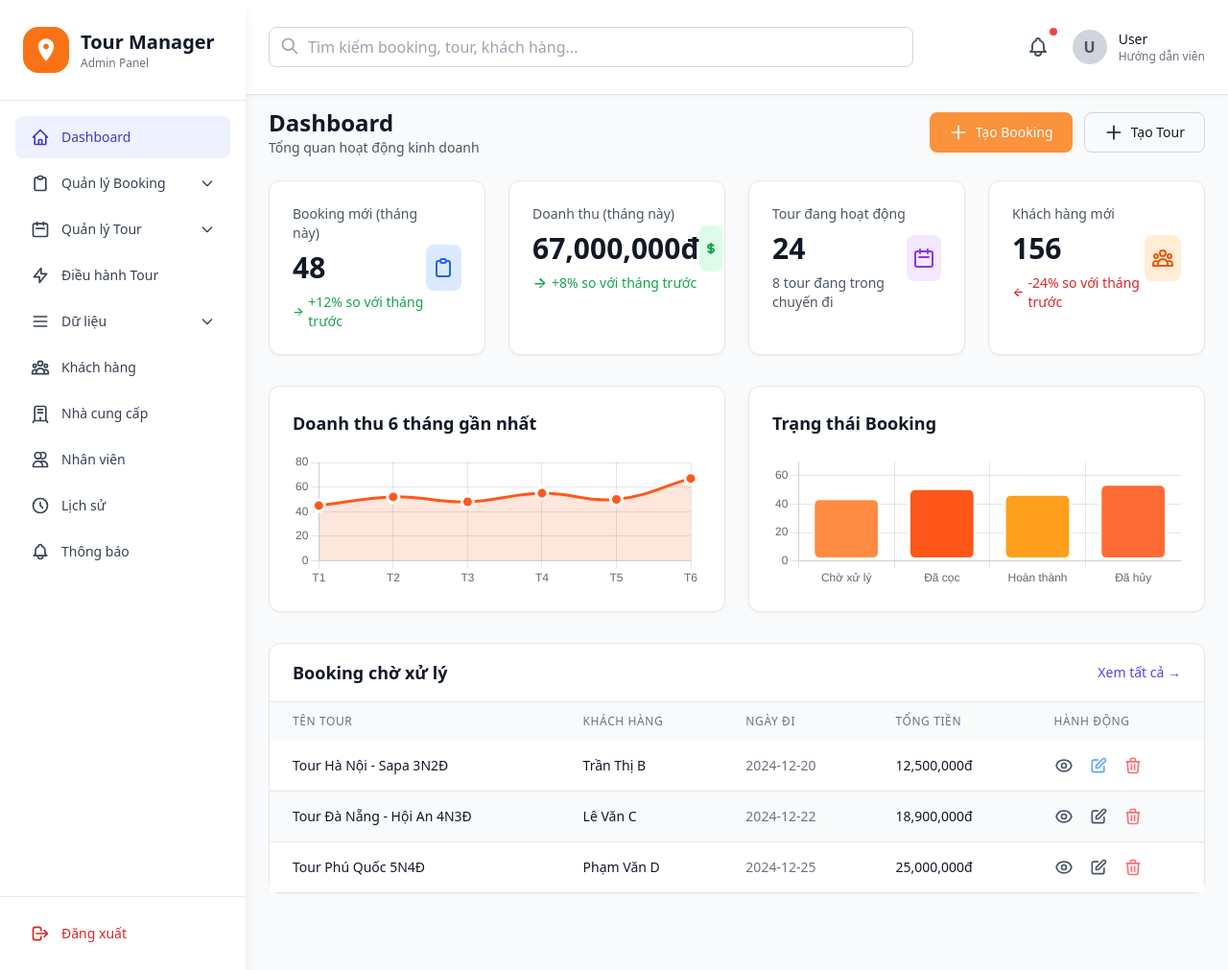
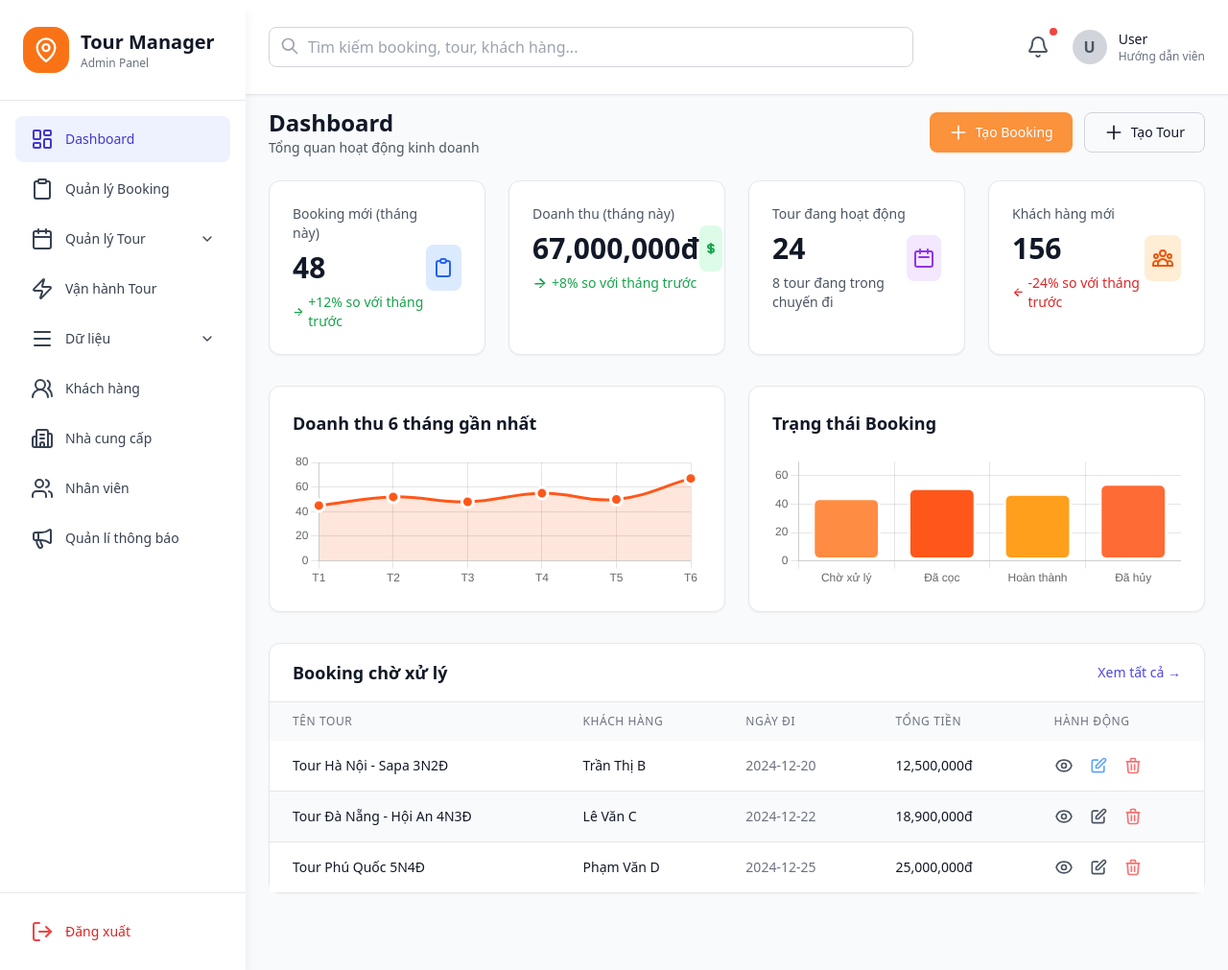
Before and after one commit to cuong2103/Website-quan-li-tour, a PHP site: page / in a window 1280 px wide. Shown: the whole page at 96% size. Run offline with PHP 8.4, Linux system fonts and the light colour scheme; the visitor is signed in with stand-in values (Sample User, id 1); some libraries are stand-ins or nearby versions.

Commit message:
thay thế các biểu tượng SVG bằng các biểu tượng Lucide trong các thành phần tiêu đề và thanh bên

```diff
--- a/views/components/header.php
+++ b/views/components/header.php
@@ -41,9 +41,7 @@ $avatar = strtoupper(mb_substr($fullname, 0, 1));
         </div>
         <div class="flex items-center space-x-4">
           <button class="relative p-2 text-gray-600 hover:bg-gray-100 rounded-full">
-            <svg class="w-6 h-6" fill="none" stroke="currentColor" viewBox="0 0 24 24">
-              <path stroke-linecap="round" stroke-linejoin="round" stroke-width="2" d="M15 17h5l-1.405-1.405A2.032 2.032 0 0118 14.158V11a6.002 6.002 0 00-4-5.659V5a2 2 0 10-4 0v.341C7.67 6.165 6 8.388 6 11v3.159c0 .538-.214 1.055-.595 1.436L4 17h5m6 0v1a3 3 0 11-6 0v-1m6 0H9" />
-            </svg>
+          <i  data-lucide="bell"></i>
             <span class="absolute top-0 right-0 block h-2 w-2 rounded-full bg-red-500 ring-2 ring-white"></span>
           </button>
           <div class="flex items-center space-x-3">
--- a/views/components/sidebar.php
+++ b/views/components/sidebar.php
@@ -6,9 +6,7 @@
       <!-- Icon cam tròn có biểu tượng vị trí -->
       <div class="relative w-12 h-12">
         <div class="absolute inset-0 bg-orange-500 rounded-2xl"></div>
-        <svg class="w-7 h-7 text-white absolute top-1/2 left-1/2 -translate-x-1/2 -translate-y-1/2" fill="currentColor" viewBox="0 0 24 24">
-          <path d="M12 2C8.13 2 5 5.13 5 9c0 5.25 7 13 7 13s7-7.75 7-13c0-3.87-3.13-7-7-7zm0 9.5c-1.38 0-2.5-1.12-2.5-2.5s1.12-2.5 2.5-2.5 2.5 1.12 2.5 2.5-1.12 2.5-2.5 2.5z" />
-        </svg>
+        <i class="w-7 h-7 text-white absolute top-1/2 left-1/2 -translate-x-1/2 -translate-y-1/2" data-lucide="map-pin"></i>
       </div>
 
       <!-- Text -->
@@ -23,9 +21,7 @@
   <nav class="flex-1 px-4 py-4 space-y-1 overflow-y-auto">
     <!-- Dashboard -->
     <a href="#" class="flex items-center px-4 py-3 text-sm font-medium rounded-lg bg-indigo-50 text-indigo-700">
-      <svg class="w-5 h-5 mr-3" fill="none" stroke="currentColor" viewBox="0 0 24 24">
-        <path stroke-linecap="round" stroke-linejoin="round" stroke-width="2" d="M3 12l2-2m0 0l7-7 7 7M5 10v10a1 1 0 001 1h3m10-11l2 2m-2-2v10a1 1 0 01-1 1h-3m-6 0a1 1 0 001-1v-4a1 1 0 011-1h2a1 1 0 011 1v4a1 1 0 001 1m-6 0h6" />
-      </svg>
+      <i class="mr-3 w-6 h-6" data-lucide="layout-dashboard"></i>
       Dashboard
     </a>
 
@@ -33,33 +29,20 @@
     <div class="menu-group">
       <button class="menu-toggle w-full flex items-center justify-between px-4 py-3 text-sm font-medium text-gray-700 hover:bg-gray-100 rounded-lg transition">
         <div class="flex items-center">
-          <svg class="w-5 h-5 mr-3" fill="none" stroke="currentColor" viewBox="0 0 24 24">
-            <path stroke-linecap="round" stroke-linejoin="round" stroke-width="2" d="M9 5H7a2 2 0 00-2 2v12a2 2 0 002 2h10a2 2 0 002-2V7a2 2 0 00-2-2h-2M9 5a2 2 0 002 2h2a2 2 0 002-2M9 5a2 2 0 012-2h2a2 2 0 012 2" />
-          </svg>
+          <i class="mr-3 w-6 h-6" data-lucide="clipboard"></i>
           Quản lý Booking
         </div>
-        <svg class="arrow w-4 h-4 transition-transform duration-200" fill="none" stroke="currentColor" viewBox="0 0 24 24">
-          <path stroke-linecap="round" stroke-linejoin="round" stroke-width="2" d="M19 9l-7 7-7-7" />
-        </svg>
       </button>
-      <div class="submenu pl-12 space-y-1 overflow-hidden transition-all duration-300 max-h-0">
-        <a href="#" class="block px-4 py-2 text-sm text-gray-600 hover:bg-gray-100 rounded">Danh sách Booking</a>
-        <a href="#" class="block px-4 py-2 text-sm text-gray-600 hover:bg-gray-100 rounded">Thống kê Booking</a>
-      </div>
     </div>
 
     <!-- Quản lý Tour -->
     <div class="menu-group">
       <button class="menu-toggle w-full flex items-center justify-between px-4 py-3 text-sm font-medium text-gray-700 hover:bg-gray-100 rounded-lg transition">
         <div class="flex items-center">
-          <svg class="w-5 h-5 mr-3" fill="none" stroke="currentColor" viewBox="0 0 24 24">
-            <path stroke-linecap="round" stroke-linejoin="round" stroke-width="2" d="M8 7V3m8 4V3m-9 8h10M5 21h14a2 2 0 002-2V7a2 2 0 00-2-2H5a2 2 0 00-2 2v12a2 2 0 002 2z" />
-          </svg>
+          <i class="mr-3 w-6 h-6" data-lucide="calendar"></i>
           Quản lý Tour
         </div>
-        <svg class="arrow w-4 h-4 transition-transform duration-200" fill="none" stroke="currentColor" viewBox="0 0 24 24">
-          <path stroke-linecap="round" stroke-linejoin="round" stroke-width="2" d="M19 9l-7 7-7-7" />
-        </svg>
+        <i class="w-4 h-4" data-lucide="chevron-down"></i>
       </button>
       <div class="submenu pl-12 space-y-1 overflow-hidden transition-all duration-300 max-h-0">
         <a href="#" class="block px-4 py-2 text-sm text-gray-600 hover:bg-gray-100 rounded">Danh sách Tour</a>
@@ -67,89 +50,62 @@
       </div>
     </div>
 
-    <!-- Điều hành Tour -->
+    <!-- Vận hành Tour -->
     <a href="#" class="flex items-center px-4 py-3 text-sm font-medium text-gray-700 hover:bg-gray-100 rounded-lg transition">
-      <svg class="w-5 h-5 mr-3" fill="none" stroke="currentColor" viewBox="0 0 24 24">
-        <path stroke-linecap="round" stroke-linejoin="round" stroke-width="2" d="M13 10V3L4 14h7v7l9-11h-7z" />
-      </svg>
-      Điều hành Tour
+      <i class="mr-3 w-6 h-6" data-lucide="zap"></i>
+      Vận hành Tour
     </a>
 
     <!-- Dữ liệu -->
     <div class="menu-group">
       <button class="menu-toggle w-full flex items-center justify-between px-4 py-3 text-sm font-medium text-gray-700 hover:bg-gray-100 rounded-lg transition">
         <div class="flex items-center">
-          <svg class="w-5 h-5 mr-3" fill="none" stroke="currentColor" viewBox="0 0 24 24">
-            <path stroke-linecap="round" stroke-linejoin="round" stroke-width="2" d="M4 6h16M4 12h16M4 18h16" />
-          </svg>
+          <i class="mr-3 w-6 h-6" data-lucide="menu"></i>
           Dữ liệu
         </div>
-        <svg class="arrow w-4 h-4 transition-transform duration-200" fill="none" stroke="currentColor" viewBox="0 0 24 24">
-          <path stroke-linecap="round" stroke-linejoin="round" stroke-width="2" d="M19 9l-7 7-7-7" />
-        </svg>
+        <i class="w-4 h-4" data-lucide="chevron-down"></i>
       </button>
       <div class="submenu pl-12 space-y-1 overflow-hidden transition-all duration-300 max-h-0">
         <a href="<?= BASE_URL . '?act=destination' ?>" class="block px-4 py-2 text-sm text-gray-600
 
         hover:bg-gray-100 rounded">Địa điểm</a>
         <a href="#" class="block px-4 py-2 text-sm text-gray-600 hover:bg-gray-100 rounded">Chính sách</a>
+        <a href="<?= BASE_URL ?>?act=categories" class="block px-4 py-2 text-sm text-gray-600 hover:bg-gray-100 rounded">Danh mục</a>
         <a href="<?= BASE_URL ?>?act=service-type" class="block px-4 py-2 text-sm text-gray-600 hover:bg-gray-100 rounded">Loại Dịch vụ</a>
-        <a href="<?= BASE_URL ?>?act=categories" class="block px-4 py-2 text-sm text-gray-600 hover:bg-gray-100 rounded">Danh mục</a>
-        <a href="" class="block px-4 py-2 text-sm text-gray-600 hover:bg-gray-100 rounded">Loại Dịch vụ</a>
         <a href="#" class="block px-4 py-2 text-sm text-gray-600 hover:bg-gray-100 rounded">Dịch vụ</a>
       </div>
     </div>
 
     <!-- Khách hàng -->
     <a href="#" class="flex items-center px-4 py-3 text-sm font-medium text-gray-700 hover:bg-gray-100 rounded-lg transition">
-      <svg class="w-5 h-5 mr-3" fill="none" stroke="currentColor" viewBox="0 0 24 24">
-        <path stroke-linecap="round" stroke-linejoin="round" stroke-width="2" d="M17 20h5v-2a3 3 0 00-5.356-1.857M17 20H7m10 0v-2c0-.656-.126-1.283-.356-1.857M7 20H2v-2a3 3 0 015.356-1.857M7 20v-2c0-.656.126-1.283.356-1.857m0 0a5.002 5.002 0 019.288 0M15 7a3 3 0 11-6 0 3 3 0 016 0zm6 3a2 2 0 11-4 0 2 2 0 014 0zM7 10a2 2 0 11-4 0 2 2 0 014 0z" />
-      </svg>
+      <i class="mr-3 w-6 h-6" data-lucide="users-round"></i>
       Khách hàng
     </a>
 
     <!-- Nhà cung cấp -->
     <a href="<?php echo BASE_URL . '?act=suppliers'; ?>" class="flex items-center px-4 py-3 text-sm font-medium text-gray-700 hover:bg-gray-100 rounded-lg transition">
-      <svg class="w-5 h-5 mr-3" fill="none" stroke="currentColor" viewBox="0 0 24 24">
-        <path stroke-linecap="round" stroke-linejoin="round" stroke-width="2"
-          d="M19 21V5a2 2 0 00-2-2H7a2 2 0 00-2 2v16m14 0h-4m-6 0H5a2 2 0 00-2 2v0a2 2 0 002 2h14a2 2 0 002-2v0a2 2 0 00-2-2z" />
-        <path stroke-linecap="round" stroke-linejoin="round" stroke-width="2"
-          d="M9 7h6M9 11h6M12 17v4" />
-      </svg>
+      <i class="mr-3 w-6 h-6" data-lucide="building-2"></i>
       Nhà cung cấp
     </a>
 
     <!-- Nhân viên -->
     <a href="#" class="flex items-center px-4 py-3 text-sm font-medium text-gray-700 hover:bg-gray-100 rounded-lg transition">
-      <svg class="w-5 h-5 mr-3" fill="none" stroke="currentColor" viewBox="0 0 24 24">
-        <path stroke-linecap="round" stroke-linejoin="round" stroke-width="2" d="M12 4.354a4 4 0 110 5.292M15 21H3v-1a6 6 0 0112 0v1zm0 0h6v-1a6 6 0 00-9-5.197M13 7a4 4 0 11-8 0 4 4 0 018 0z" />
-      </svg>
+      <i class="mr-3 w-6 h-6" data-lucide="users"></i>
       Nhân viên
     </a>
 
-    <!-- Lịch sử -->
-    <a href="#" class="flex items-center px-4 py-3 text-sm font-medium text-gray-700 hover:bg-gray-100 rounded-lg transition">
-      <svg class="w-5 h-5 mr-3" fill="none" stroke="currentColor" viewBox="0 0 24 24">
-        <path stroke-linecap="round" stroke-linejoin="round" stroke-width="2" d="M12 8v4l3 3m6-3a9 9 0 11-18 0 9 9 0 0118 0z" />
-      </svg>
-      Lịch sử
-    </a>
 
     <!-- Thông báo -->
     <a href="#" class="flex items-center px-4 py-3 text-sm font-medium text-gray-700 hover:bg-gray-100 rounded-lg transition">
-      <svg class="w-5 h-5 mr-3" fill="none" stroke="currentColor" viewBox="0 0 24 24">
-        <path stroke-linecap="round" stroke-linejoin="round" stroke-width="2" d="M15 17h5l-1.405-1.405A2.032 2.032 0 0118 14.158V11a6.002 6.002 0 00-4-5.659V5a2 2 0 10-4 0v.341C7.67 6.165 6 8.388 6 11v3.159c0 .538-.214 1.055-.595 1.436L4 17h5m6 0v1a3 3 0 11-6 0v-1m6 0H9" />
-      </svg>
-      Thông báo
+      <i class="mr-3 w-6 h-6" data-lucide="megaphone"></i>
+      Quản lí thông báo
     </a>
   </nav>
 
   <!-- Đăng xuất -->
   <div class="border-t border-gray-200 px-4 py-4">
     <a href="<?= BASE_URL . '?act=logout-admin' ?>" class="flex items-center px-4 py-3 text-sm font-medium text-red-600 hover:bg-red-50 rounded-lg transition">
-      <svg class="w-5 h-5 mr-3" fill="none" stroke="currentColor" viewBox="0 0 24 24">
-        <path stroke-linecap="round" stroke-linejoin="round" stroke-width="2" d="M17 16l4-4m0 0l-4-4m4 4H7m6 4v1a3 3 0 01-3 3H6a3 3 0 01-3-3V7a3 3 0 013-3h4a3 3 0 013 3v1" />
-      </svg>
+      <i class="mr-3 w-6 h-6 text-red-500" data-lucide="log-out"></i>
       Đăng xuất
     </a>
   </div>
```
